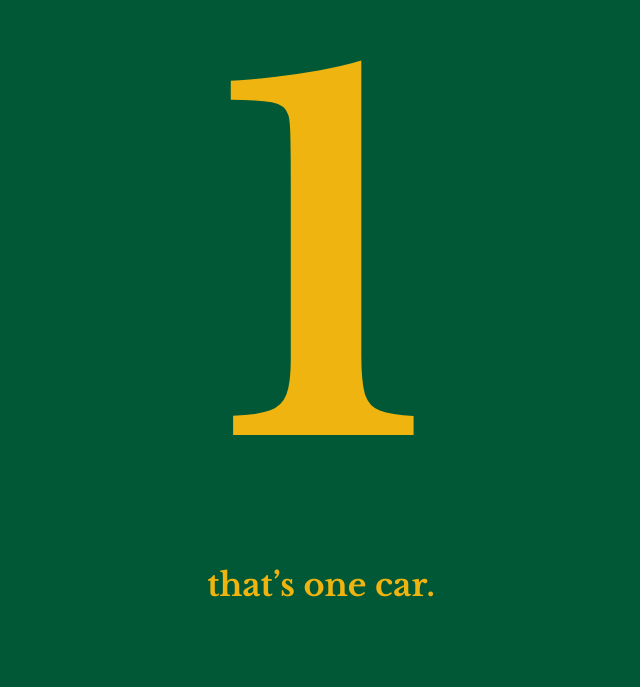
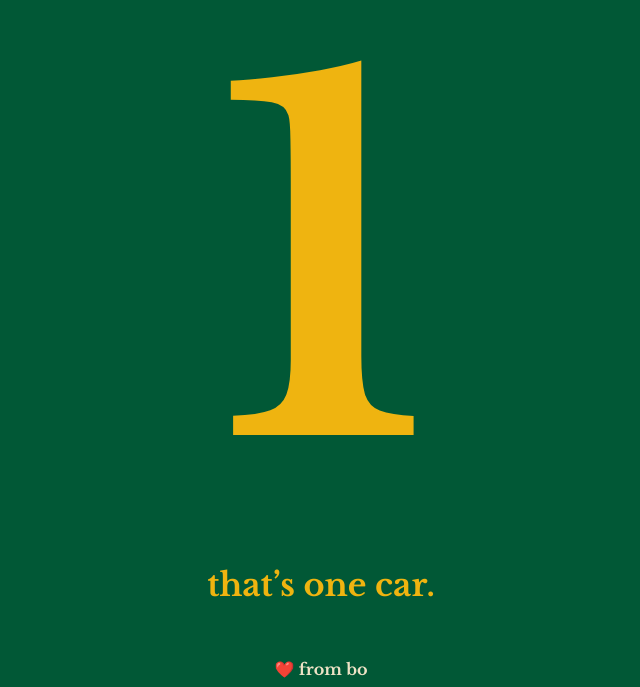
Before and after one commit to haltcase/howmanycars, a plain HTML site: page index.html in a window 1280 px wide. Shown: the part 113-800 px from the top of the page, without its empty margins (319-959 px from the left). Drawn offline with nearby package versions, Linux system fonts and the light colour scheme.

Commit message:
add a footer

```diff
--- a/index.html
+++ b/index.html
@@ -52,6 +52,15 @@
         font-size: clamp(1rem, 80vw, 2rem);
         text-align: center;
       }
+
+      footer {
+        position: fixed;
+        left: 0;
+        right: 0;
+        bottom: 0.5rem;
+        text-align: center;
+        color: var(--color-3);
+      }
     </style>
   </head>
   <body>
@@ -59,5 +68,9 @@
       <span class="count-container">1</span>
       <span class="subtext">that&rsquo;s one&nbsp;car.</span>
     </main>
+
+    <footer>
+      <span>❤️ from bo</span>
+    </footer>
   </body>
 </html>
```
